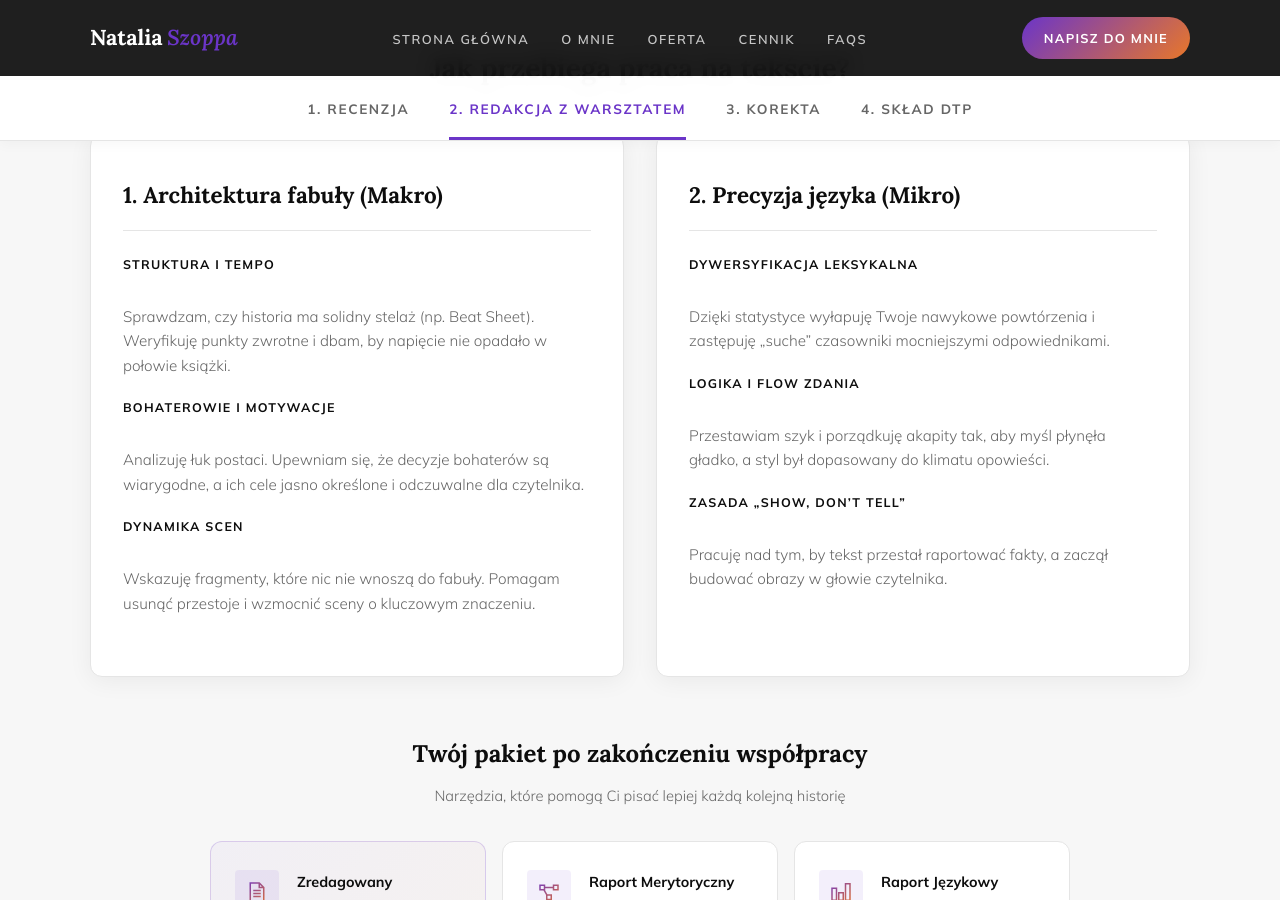
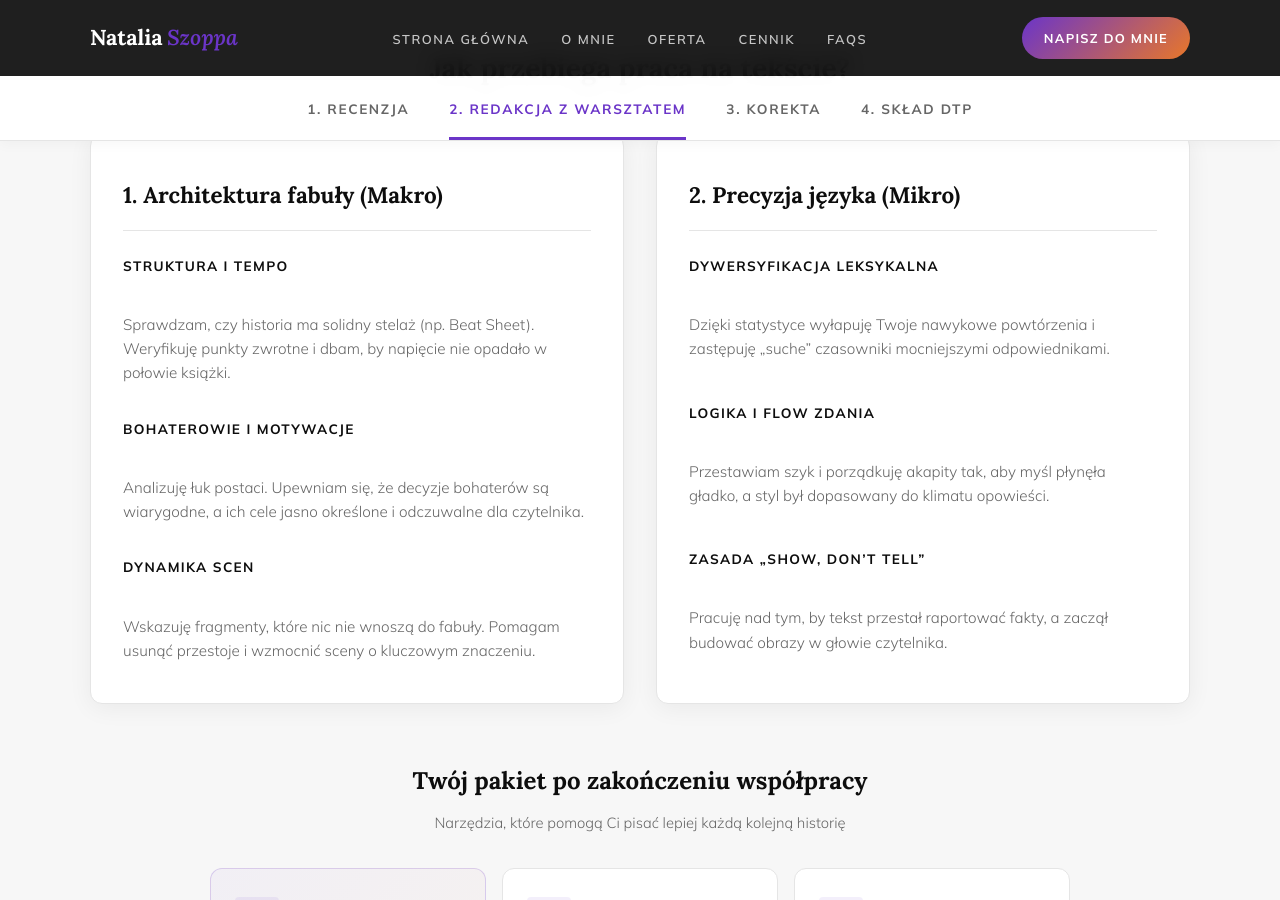
Before and after one commit to Bonnie00726/nataliaszoppa, a Jekyll site: the page built from oferta.html, in a window 1280 px wide and 900 px high, scrolled down 3265 px. Built offline with Jekyll 4.4.1, drawn with Linux system fonts in a browser that asks for light colours.

Commit message:
Update oferta.html

```diff
--- a/oferta.html
+++ b/oferta.html
@@ -183,6 +183,48 @@ title: Oferta
     .delivery-item--highlight { background: linear-gradient(135deg, rgba(107,53,200,0.04) 0%, rgba(232,119,42,0.04) 100%); border-color: rgba(107,53,200,0.2); }
     .section-footer { padding: 56px 0 64px; display: flex; flex-direction: column; align-items: center; gap: 16px; }
     .section-footer .btn-gradient { font-size: 1rem; padding: 20px 52px; }
+
+    /* Zapewnia, że karta jest kontenerem flex i wypełnia całą wysokość */
+.compare-card {
+    display: flex;
+    flex-direction: column;
+    height: 100%;
+}
+
+/* Lista rozciąga się, by wypełnić dostępną przestrzeń w karcie */
+.compare-list {
+    display: flex;
+    flex-direction: column;
+    flex-grow: 1;
+    list-style: none;
+    padding: 0;
+    margin: 0;
+}
+
+/* Każdy punkt (li) zajmuje dokładnie 1/3 wysokości (przy 3 elementach) */
+.compare-list li {
+    flex: 1;
+    display: flex;
+    flex-direction: column;
+    justify-content: flex-start; /* Tekst zaczyna się od góry */
+    margin-bottom: 32px; /* Odstęp między sekcjami */
+}
+
+.compare-list li:last-child {
+    margin-bottom: 0;
+}
+
+/* Styl nagłówków wewnątrz listy (zgodnie z obraz_4.png) */
+.compare-list strong {
+    display: block;
+    font-size: 0.85rem;
+    font-weight: 800;
+    text-transform: uppercase;
+    letter-spacing: 0.1em;
+    color: var(--ink);
+    margin-bottom: 12px;
+    min-height: 1.5em; /* Zapewnia stałą wysokość nagłówka */
+}
 
     @media (max-width: 900px) {
         .compare-grid { grid-template-columns: 1fr; }
```
